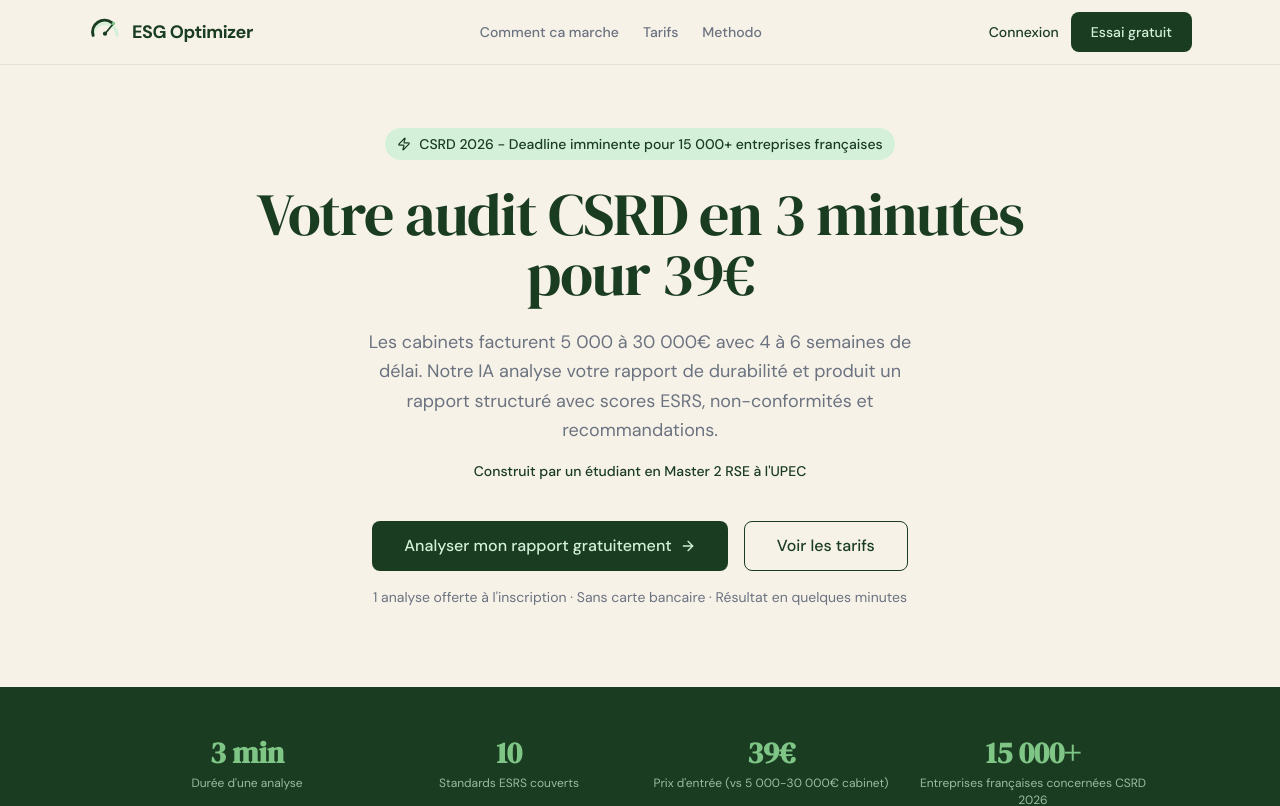
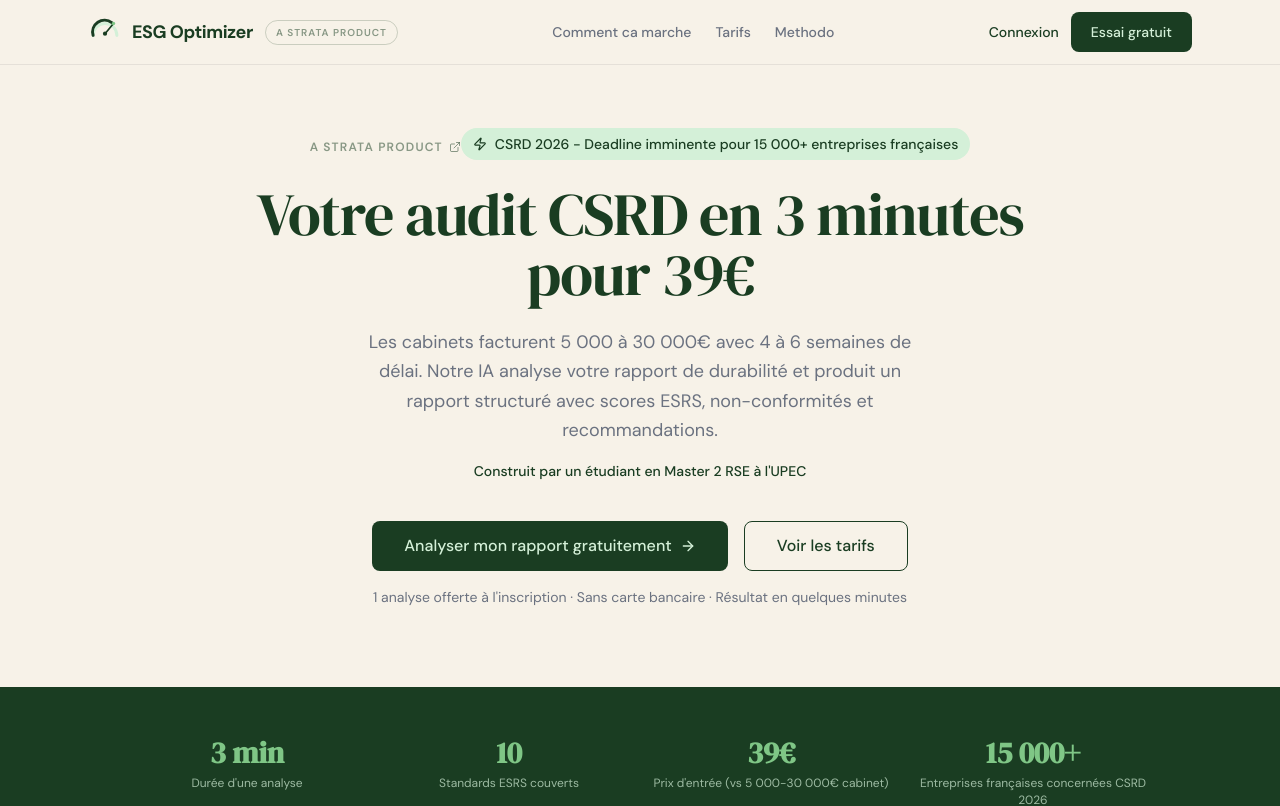
Before and after one commit to strata-esg/esg-optimizer, a Next.js app in the folder frontend-next/: page / in a window 1280 px wide. Shown: the top 806 px of the page. Built offline with nearby package versions, Linux system fonts and the light colour scheme; no server answers.

Commit message:
feat: visual link to STRATA brand (navbar pill, hero, footer ecosystem)

```diff
--- a/frontend-next/src/app/page.tsx
+++ b/frontend-next/src/app/page.tsx
@@ -1,6 +1,6 @@
 import type { Metadata } from "next";
 import Link from "next/link";
-import { CheckCircle, Leaf, ArrowRight, Zap, BarChart2, Upload, FileText, Award } from "lucide-react";
+import { CheckCircle, ArrowRight, Zap, BarChart2, Upload, FileText, Award, ExternalLink } from "lucide-react";
 import { Logo } from "@/components/Logo";
 import { LandingNavbar } from "@/components/LandingNavbar";
 
@@ -188,6 +188,15 @@ export default function LandingPage() {
       {/* -- Hero --------------------------------------- */}
       <section className="pt-32 pb-20 px-6">
         <div className="max-w-3xl mx-auto text-center">
+          <a
+            href="https://www.strata-esg.fr"
+            target="_blank"
+            rel="noopener noreferrer"
+            className="inline-flex items-center gap-1.5 text-xs font-semibold tracking-widest uppercase text-[#1A3D22]/50 hover:text-[#1A3D22] mb-4 transition-colors group"
+          >
+            A STRATA product
+            <ExternalLink className="w-3 h-3 group-hover:translate-x-0.5 transition-transform" />
+          </a>
           <div className="inline-flex items-center gap-2 px-3 py-1.5 rounded-full bg-[#D4F0D8] text-[#1A3D22] text-sm font-medium mb-6">
             <Zap className="w-3.5 h-3.5" />
             CSRD 2026 - Deadline imminente pour 15 000+ entreprises françaises
@@ -400,7 +409,34 @@ export default function LandingPage() {
 
       {/* -- Footer ------------------------------------- */}
       <footer className="py-12 px-6 border-t border-[#E5E0D8] bg-white">
-        <div className="max-w-6xl mx-auto flex flex-col md:flex-row items-center justify-between gap-4">
+        <div className="max-w-6xl mx-auto space-y-8">
+          {/* STRATA Ecosystem */}
+          <div className="rounded-xl border border-[#E5E0D8] bg-[#F7F2E8] px-6 py-5 flex flex-col md:flex-row items-start md:items-center justify-between gap-4">
+            <div>
+              <a
+                href="https://www.strata-esg.fr"
+                target="_blank"
+                rel="noopener noreferrer"
+                className="inline-flex items-center gap-1.5 text-xs font-semibold tracking-widest uppercase text-[#1A3D22] hover:text-[#2A5C34] transition-colors mb-1"
+              >
+                STRATA <ExternalLink className="w-3 h-3" />
+              </a>
+              <p className="text-xs text-[#6B7280] leading-relaxed max-w-md">
+                The Operating System for Sustainable Business. ESG Optimizer est le produit flagship de STRATA, une plateforme ESG intelligence pour les PME européennes.
+              </p>
+            </div>
+            <div className="flex flex-col gap-1.5 text-xs text-[#6B7280] shrink-0">
+              <span className="font-semibold text-[#1A3D22] text-[10px] tracking-widest uppercase mb-0.5">Ecosystem STRATA</span>
+              <a href="https://www.strata-esg.fr" target="_blank" rel="noopener noreferrer" className="hover:text-[#1A3D22] transition-colors flex items-center gap-1">
+                ESG Optimizer <span className="text-[#7FC686] font-medium">Disponible</span>
+              </a>
+              <span className="text-[#6B7280]/60">STRATA Scope — Scope 3 Tracker <span className="italic">(Q3 2026)</span></span>
+              <span className="text-[#6B7280]/60">STRATA Watch — Regulatory Watch <span className="italic">(Q3 2026)</span></span>
+            </div>
+          </div>
+
+          {/* Bottom bar */}
+          <div className="flex flex-col md:flex-row items-center justify-between gap-4">
             <div className="flex items-center gap-3">
               <Logo variant="light" size="sm" showTagline={false} />
               <span className="text-xs text-[#6B7280]">· esg-optimizer.fr</span>
@@ -416,13 +452,14 @@ export default function LandingPage() {
               >
                 LinkedIn
               </a>
-            <a href="mailto:contact@esg-optimizer.fr" className="hover:text-[#1A3D22]">
-              contact@esg-optimizer.fr
+              <a href="mailto:contact@strata-esg.fr" className="hover:text-[#1A3D22]">
+                contact@strata-esg.fr
               </a>
             </div>
             <p className="text-xs text-[#6B7280]">
-            &copy; 2025 ESG Optimizer - Tous droits réservés.
+              &copy; 2026 STRATA - Tous droits réservés.
             </p>
+          </div>
         </div>
       </footer>
     </div>
--- a/frontend-next/src/components/LandingNavbar.tsx
+++ b/frontend-next/src/components/LandingNavbar.tsx
@@ -8,9 +8,19 @@ export function LandingNavbar() {
   return (
     <header className="fixed top-0 left-0 right-0 z-50 bg-[#F7F2E8]/95 backdrop-blur-sm border-b border-[#E5E0D8]">
       <div className="max-w-6xl mx-auto px-6 h-16 flex items-center justify-between">
-        <Link href="/" aria-label="ESG Optimizer AI - Accueil">
-          <Logo variant="light" size="md" showTagline={false} />
-        </Link>
+        <div className="flex items-center gap-3">
+          <Link href="/" aria-label="ESG Optimizer AI - Accueil">
+            <Logo variant="light" size="md" showTagline={false} />
+          </Link>
+          <a
+            href="https://www.strata-esg.fr"
+            target="_blank"
+            rel="noopener noreferrer"
+            className="hidden sm:inline-flex items-center text-[10px] font-semibold tracking-widest uppercase text-[#1A3D22]/50 hover:text-[#1A3D22] border border-[#1A3D22]/20 hover:border-[#1A3D22]/50 rounded-full px-2.5 py-1 transition-all duration-150"
+          >
+            A STRATA product
+          </a>
+        </div>
 
         <nav className="hidden md:flex items-center gap-6 text-sm font-medium text-[#6B7280]">
           <a href="#comment" className="hover:text-[#1A3D22] transition-colors">Comment ca marche</a>
--- a/frontend-next/src/components/Logo.tsx
+++ b/frontend-next/src/components/Logo.tsx
@@ -113,9 +113,15 @@ export function LogoSidebar() {
             AI
           </span>
         </div>
-        <span className="text-[10px] text-[#7FC686] font-semibold tracking-widest uppercase mt-0.5">
-          Audit CSRD
-        </span>
+        <a
+          href="https://www.strata-esg.fr"
+          target="_blank"
+          rel="noopener noreferrer"
+          className="text-[9px] text-white/40 hover:text-white/70 font-medium tracking-widest uppercase mt-0.5 transition-colors"
+          onClick={(e) => e.stopPropagation()}
+        >
+          A STRATA product
+        </a>
       </div>
     </div>
   );
```
Lines whose indentation alone changed are shown as unchanged.
